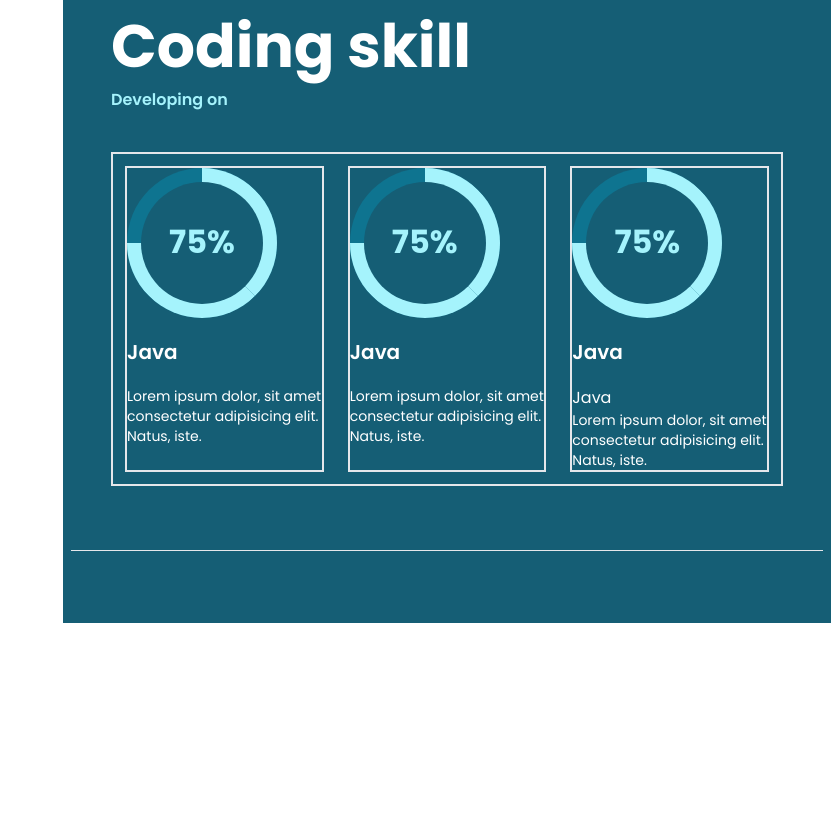
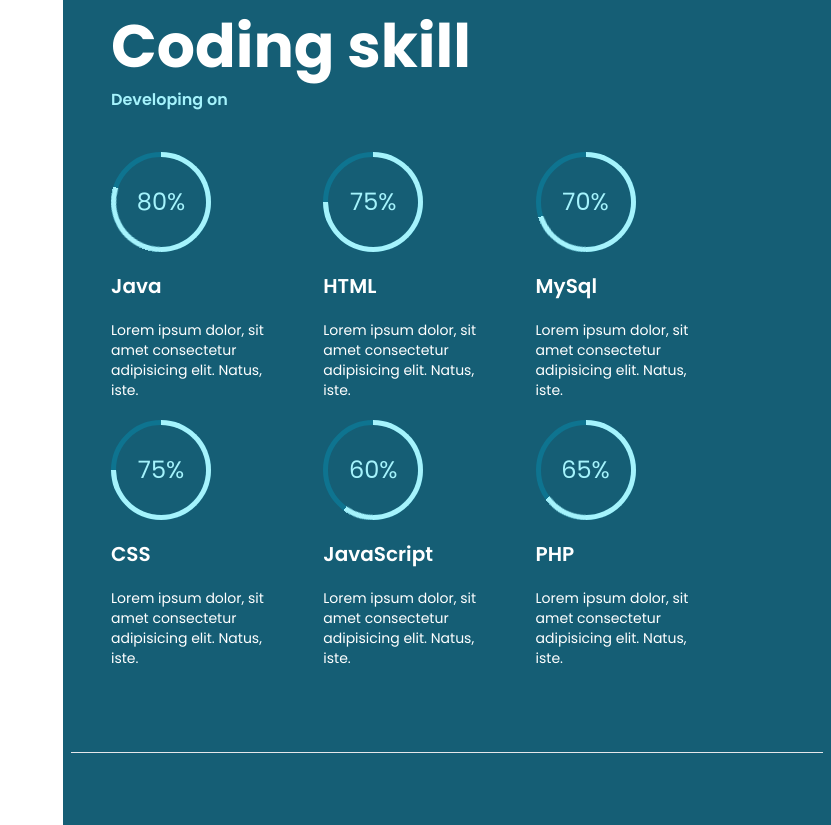
Before and after one commit to panhaGKP/myPortfolio, a website built with Parcel: page src/index.html in a window 1280 px wide. Shown: the part 1780-2605 px from the top of the page, without its empty margins (449-1280 px from the left). Before the commit the page ends 2403 px from the top, so only its background shows below. Built offline with nearby package versions, Linux system fonts and the light colour scheme.

Commit message:
i only add on circle.css for coding skill section and i dunno why the package also modify

```diff
--- a/package.json
+++ b/package.json
@@ -11,6 +11,7 @@
   "author": "",
   "license": "ISC",
   "devDependencies": {
+    "@parcel/transformer-less": "^2.5.0",
     "parcel": "^2.5.0",
     "postcss": "^8.4.13",
     "tailwindcss": "^3.0.24"
--- a/src/additionalStyle.css
+++ b/src/Styling/additionalStyle.css
@@ -8,6 +8,10 @@
     --cyanColor: #a5f3fc;
     --cyanBackground: #155e75;
     --cyan700: #0e7490;
+    --java_angle: 135deg;
+    --html_angle:153deg;
+    --mysql_angle: 126deg;
+
 }
 a:hover .icon{
         --tw-translate-x: 0.25rem/* 4px */;
@@ -88,57 +92,3 @@ a:hover .icon{
                 0 0 60px rgb(229 231 235),
                 0 0 90px rgb(229 231 235);
 }
-.circle-wrap {
-    width: 150px;
-    height: 150px;
-    background-color:var(--cyan700);
-    border-radius: 50%;
-    /* border: 1px solid #cdcbd0; */
-}
-.circle-wrap .circle .mask,
-.circle-wrap .circle .fill {
-  width: 150px;
-  height: 150px;
-  position: absolute;
-  border-radius: 50%;
-}
-
-.circle-wrap .circle .mask {
-    clip: rect(0, 150px, 150px, 75px);
-    /* background-color: white; */
-}
-.circle-wrap .inside-circle {
-    width: 122px;
-    height: 122px;
-    border-radius: 50%;
-    background-color: var(--cyanBackground);
-    line-height: 120px;
-    text-align: center;
-    margin-top: 14px;
-    margin-left: 14px;
-    color: var(--cyanColor);
-    position: absolute;
-    z-index: 0;
-    font-weight: 700;
-    font-size: 2em;
-}
-/* color animation */
-
-/* 3rd progress bar */
-.mask .fill {
-    clip: rect(0px, 75px, 150px, 0px);
-    background-color: var(--cyanColor)
-}
-.mask.full,
-.circle .fill {
-  animation: fill ease-in-out 3s;
-  transform: rotate(135deg);
-}
-@keyframes fill{
-    0% {
-      transform: rotate(0deg);
-    }
-    100% {
-      transform: rotate(135deg);
-    }
-  }
--- /dev/null
+++ b/src/Styling/circle.css
@@ -0,0 +1,197 @@
+/****************************************************************
+ *
+ * CSS Percentage Circle
+ * Based on CSS provided by Andre Firchow
+ *
+*****************************************************************/
+:root{
+  --cyanColor: #a5f3fc;
+  --cyanBackground: #155e75;
+  --cyan700: #0e7490;
+  --java_angle: 135deg;
+  --html_angle:153deg;
+  --mysql_angle: 126deg;
+  --circleSize: 100px;
+  --cirlceThickness: 5px;
+
+}
+.progress{
+  width: var(--circleSize);
+  height: var(--circleSize);
+  line-height: var(--circleSize);
+  background: none;
+  /* margin: 0 auto; */
+  box-shadow: none;
+  position: relative;
+  /* border: 1px solid red; */
+}
+.progress::after{
+  content: "";
+  width: 100%;
+  height: 100%;
+  border-radius: 50%;
+  border: var(--cirlceThickness) solid var(--cyan700); /*shadow begind progress bar*/
+  position: absolute;
+  top: 0;
+  left: 0;
+}
+.progress > span{
+  width: 50%;
+  height: 100%;
+  /* border: 1px solid red; */
+  overflow: hidden;
+  position: absolute;
+  top: 0;
+  z-index: 1;
+}
+.progress .progress-left{
+  left: 0;
+  /* border: 2px solid blue; */
+
+}
+.progress .progress-bar{
+  width: 100%;
+  height: 100%;
+  border: var(--cirlceThickness) solid ;/*progress bar width*/
+  background: none;
+  position: absolute;
+}
+.progress .progress-left .progress-bar{
+  left: 100%;
+  border-top-right-radius: 80px;
+  border-bottom-right-radius: 80px;
+  border-left: 0;
+  transform-origin: center left;
+}
+.progress .progress-right{
+  right: 0;
+  /* border: 2px solid green; */
+
+}
+.progress .progress-right .progress-bar{
+  left: -100%;
+  border-top-left-radius: 80px;
+  border-bottom-left-radius: 80px;
+  border-right: 0;
+  transform-origin: center right;
+  animation: loading-1 1.8s linear forwards;
+}
+.progress .progress-value{
+  width: 100%;
+  height: 100%;
+  font-size: 24px;
+  color: var(--cyanColor);
+  text-align: center;
+  position: absolute;
+}
+.progress.html .progress-bar{
+  border-color:var(--cyanColor);
+}
+.progress.html .progress-left .progress-bar{
+  animation: loading-2 1.5s linear forwards 1.8s;
+
+}
+/* loading animation */
+@keyframes loading-1{
+  0%{
+    transform: rotate(0deg);
+  }
+  100%{
+    transform: rotate(180deg);
+  }
+}
+
+/* animation for html */
+@keyframes loading-2{
+  0%{
+    transform: rotate(0deg);
+  }
+  100%{
+    transform: rotate(90deg);
+  }
+}
+
+.progress.java .progress-bar{
+  border-color:var(--cyanColor);
+}
+.progress.java .progress-left .progress-bar{
+  animation: loading-3 1.5s linear forwards 1.8s;
+
+}
+/* animation for java */
+@keyframes loading-3{
+  0%{
+    transform: rotate(0deg);
+  }
+  100%{
+    transform: rotate(108deg);
+  }
+}
+
+.progress.mysql .progress-bar{
+  border-color:var(--cyanColor);
+}
+.progress.mysql .progress-left .progress-bar{
+  animation: loading-4 1.5s linear forwards 1.8s;
+
+}
+/* animation for java */
+@keyframes loading-4{
+  0%{
+    transform: rotate(0deg);
+  }
+  100%{
+    transform: rotate(72deg);
+  }
+}
+
+.progress.css .progress-bar{
+  border-color:var(--cyanColor);
+}
+.progress.css .progress-left .progress-bar{
+  animation: loading-5 1.5s linear forwards 1.8s;
+
+}
+/* animation for css */
+@keyframes loading-5{
+  0%{
+    transform: rotate(0deg);
+  }
+  100%{
+    transform: rotate(90deg);
+  }
+}
+
+.progress.js .progress-bar{
+  border-color:var(--cyanColor);
+}
+.progress.js .progress-left .progress-bar{
+  animation: loading-6 1.5s linear forwards 1.8s;
+
+}
+/* animation for javaSCript */
+@keyframes loading-6{
+  0%{
+    transform: rotate(0deg);
+  }
+  100%{
+    transform: rotate(36deg);
+  }
+}
+
+.progress.php .progress-bar{
+  border-color:var(--cyanColor);
+}
+.progress.php .progress-left .progress-bar{
+  animation: loading-7 1.5s linear forwards 1.8s;
+
+}
+/* animation for php */
+@keyframes loading-7{
+  0%{
+    transform: rotate(0deg);
+  }
+  100%{
+    transform: rotate(54deg);
+  }
+}
--- a/src/index.html
+++ b/src/index.html
@@ -8,14 +8,19 @@
       rel="stylesheet"
     />
     <!-- <script src="index.js"></script> -->
-    <link href="index.css" rel="stylesheet" />
-    <link rel="stylesheet" href="additionalStyle.css">
+    <link href="Styling/index.css" rel="stylesheet" />
+    <link rel="stylesheet" href="Styling/additionalStyle.css">
     <link rel="stylesheet" href="webfont_css/all.min.css" />
     <link
       rel="stylesheet"
       href="https://unpkg.com/swiper/swiper-bundle.min.css"
     />
     <link rel="shortcut icon" href="assets/light.png" type="image/x-icon">
+    <!-- <link rel="stylesheet" href="Styling/percircle.less"> -->
+
+<!-- link and script for circle progress -->
+    <link rel="stylesheet" href="Styling/circle.css">
+
     <title>My Portfolio</title>
 
   </head>
@@ -218,19 +223,19 @@
           <div class="mt-10">
             <div>
               <span class=" text-xl">English</span>
-              <div class="border-[1px] h-2 w-[70%] rounded-md overflow-hidden mt-3">
+              <div class="bg-cyan-700 h-2 w-[70%] rounded-md overflow-hidden mt-3">
                 <div class="bg-cyan-200 w-[70%] h-[100%]"></div>
               </div>
             </div>
             <div class="mt-5">
               <span class=" text-xl">French</span>
-              <div class="border-[1px] h-2 w-[70%] rounded-md overflow-hidden mt-3">
+              <div class="bg-cyan-700 h-2 w-[70%] rounded-md overflow-hidden mt-3">
                 <div class="bg-cyan-200 w-[60%] h-[100%]"></div>
               </div>
             </div>
             <div class="mt-5">
               <span class=" text-xl">Chiness</span>
-              <div class="border-[1px]  h-2 w-[70%] rounded-md overflow-hidden mt-3">
+              <div class="bg-cyan-700 h-2 w-[70%] rounded-md overflow-hidden mt-3">
                 <div class="bg-cyan-200 w-[40%] h-[100%]"></div>
               </div>
             </div>
@@ -248,18 +253,20 @@
           <h1 class=" text-6xl font-bold mb-3">Coding skill</h1>
           <span class=" font-semibold text-cyan-200">Developing on</span>
           <!-- coding list -->
-          <div>
-            <ul class="border-2 flex mt-10">
-              <li class=" border-2 inline-block m-3">
-                <div class="circle-wrap">
-                  <div class="circle">
-                    <div class="mask full">
-                      <div class="fill"></div>
+          <div class=" h-auto">
+            <ul class="mt-10">
+              <li class="mb-5 inline-block align-top w-1/4 ">
+                <div class="container">
+                  <div class="progress java">
+                    <span class="progress-left">
+                      <span class="progress-bar"></span>
+                    </span>
+                    <span class="progress-right">
+                      <span class="progress-bar"></span>
+                    </span>
+                    <div>
+                      <div class="progress-value">80%</div>
                     </div>
-                    <div class="mask half">
-                      <div class="fill"></div>
-                    </div>
-                    <div class="inside-circle"> 75% </div>
                   </div>
                 </div>
                 <div>
@@ -269,39 +276,106 @@
                   Lorem ipsum dolor, sit amet consectetur adipisicing elit. Natus, iste.
                 </div>
               </li>
-              <li class="border-2 inline-block m-3">
-                <div class="circle-wrap">
-                  <div class="circle">
-                    <div class="mask full">
-                      <div class="fill"></div>
+              <li class="mb-5 inline-block align-top w-1/4 ml-10">
+                <div class="container">
+                  <div class="progress html">
+                    <span class="progress-left">
+                      <span class="progress-bar"></span>
+                    </span>
+                    <span class="progress-right">
+                      <span class="progress-bar"></span>
+                    </span>
+                    <div>
+                      <div class="progress-value">75%</div>
                     </div>
-                    <div class="mask half">
-                      <div class="fill"></div>
-                    </div>
-                    <div class="inside-circle"> 75% </div>
                   </div>
                 </div>
                 <div>
-                  <h3 class=" text-xl font-semibold my-5">Java</h3>
+                  <h3 class=" text-xl font-semibold my-5">HTML</h3>
                 </div>
                 <div class="text-sm">
                   Lorem ipsum dolor, sit amet consectetur adipisicing elit. Natus, iste.
                 </div>
               </li>
-              <li class="border-2 inline-block m-3">
-                <div class="circle-wrap">
-                  <div class="circle">
-                    <div class="mask full">
-                      <div class="fill"></div>
+              <li class="mb-5 inline-block align-top w-1/4 ml-10">
+                <div class="container">
+                  <div class="progress mysql">
+                    <span class="progress-left">
+                      <span class="progress-bar"></span>
+                    </span>
+                    <span class="progress-right">
+                      <span class="progress-bar"></span>
+                    </span>
+                    <div>
+                      <div class="progress-value">70%</div>
                     </div>
-                    <div class="mask half">
-                      <div class="fill"></div>
-                    </div>
-                    <div class="inside-circle"> 75% </div>
                   </div>
                 </div>
                 <div>
-                  <h3 class=" text-xl font-semibold my-5">Java</h3><h3>Java</h3>
+                  <h3 class=" text-xl font-semibold my-5">MySql</h3>
+                </div>
+                <div class="text-sm">
+                  Lorem ipsum dolor, sit amet consectetur adipisicing elit. Natus, iste.
+                </div>
+              </li>
+              <li class="mb-5 inline-block align-top w-1/4">
+                <div class="container">
+                  <div class="progress css">
+                    <span class="progress-left">
+                      <span class="progress-bar"></span>
+                    </span>
+                    <span class="progress-right">
+                      <span class="progress-bar"></span>
+                    </span>
+                    <div>
+                      <div class="progress-value">75%</div>
+                    </div>
+                  </div>
+                </div>
+                <div>
+                  <h3 class=" text-xl font-semibold my-5">CSS</h3>
+                </div>
+                <div class="text-sm">
+                  Lorem ipsum dolor, sit amet consectetur adipisicing elit. Natus, iste.
+                </div>
+              </li>
+              <li class="mb-5 inline-block align-top w-1/4 ml-10">
+                <div class="container">
+                  <div class="progress js">
+                    <span class="progress-left">
+                      <span class="progress-bar"></span>
+                    </span>
+                    <span class="progress-right">
+                      <span class="progress-bar"></span>
+                    </span>
+                    <div>
+                      <div class="progress-value">60%</div>
+                    </div>
+                  </div>
+                </div>
+                <div>
+                  <h3 class=" text-xl font-semibold my-5">JavaScript</h3>
+                </div>
+                <div class="text-sm">
+                  Lorem ipsum dolor, sit amet consectetur adipisicing elit. Natus, iste.
+                </div>
+              </li>
+              <li class="mb-5 inline-block align-top w-1/4 ml-10">
+                <div class="container">
+                  <div class="progress php">
+                    <span class="progress-left">
+                      <span class="progress-bar"></span>
+                    </span>
+                    <span class="progress-right">
+                      <span class="progress-bar"></span>
+                    </span>
+                    <div>
+                      <div class="progress-value">65%</div>
+                    </div>
+                  </div>
+                </div>
+                <div>
+                  <h3 class=" text-xl font-semibold my-5">PHP</h3>
                 </div>
                 <div class="text-sm">
                   Lorem ipsum dolor, sit amet consectetur adipisicing elit. Natus, iste.
@@ -362,5 +436,6 @@
         rewind: true,
       });
     </script>
+    <!-- percent circle script -->
   </body>
 </html>
```
Also changed, not shown: src/Styling/index.css (renamed from src/index.css), src/js/index.js (added), 1 other file.
